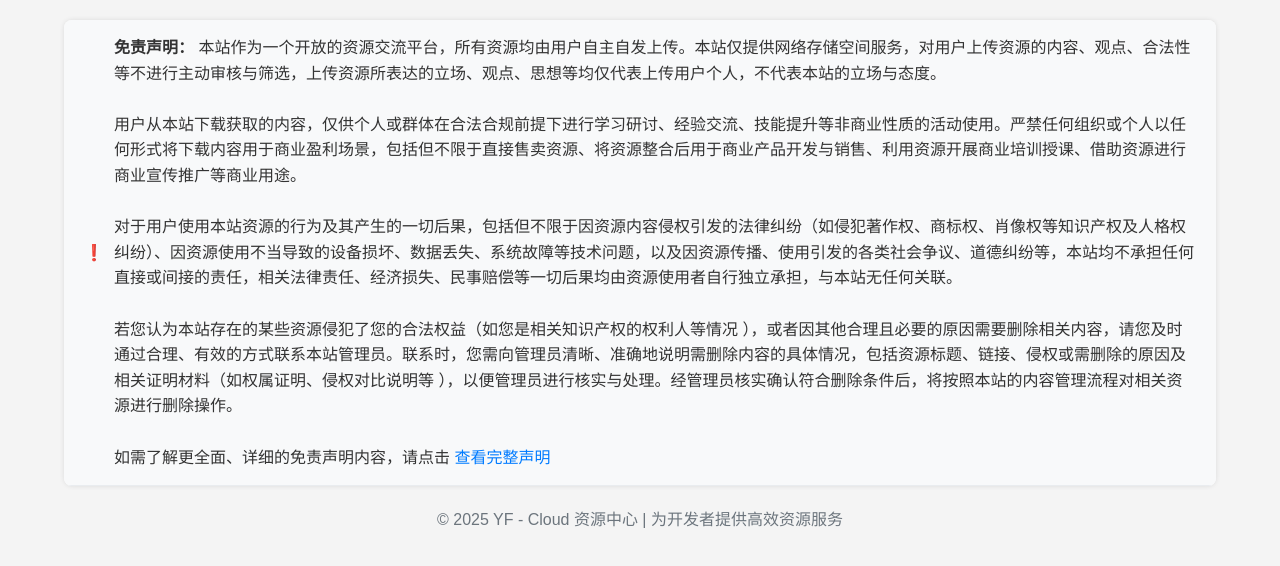
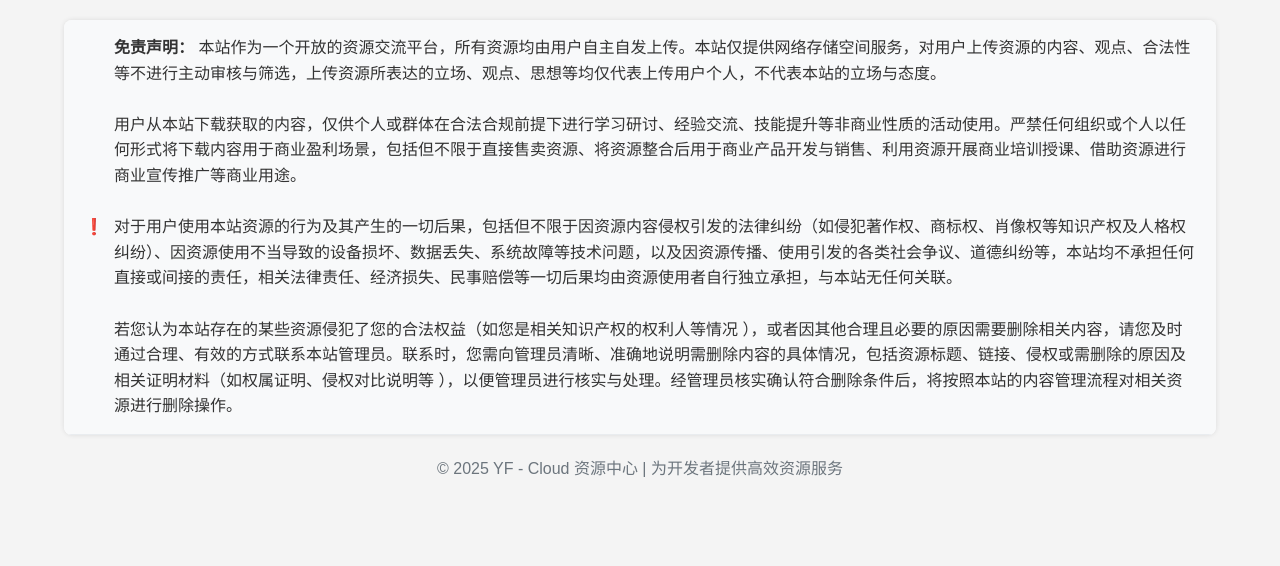
Before and after one commit to zzrcmd/Cloud, a plain HTML site: page disclaimer.html in a window 1280 px wide. Drawn offline with Linux system fonts and the light colour scheme.

Commit message:
Update disclaimer.html

```diff
--- a/disclaimer.html
+++ b/disclaimer.html
@@ -81,8 +81,6 @@
         对于用户使用本站资源的行为及其产生的一切后果，包括但不限于因资源内容侵权引发的法律纠纷（如侵犯著作权、商标权、肖像权等知识产权及人格权纠纷）、因资源使用不当导致的设备损坏、数据丢失、系统故障等技术问题，以及因资源传播、使用引发的各类社会争议、道德纠纷等，本站均不承担任何直接或间接的责任，相关法律责任、经济损失、民事赔偿等一切后果均由资源使用者自行独立承担，与本站无任何关联。
         <br><br>
         若您认为本站存在的某些资源侵犯了您的合法权益（如您是相关知识产权的权利人等情况 ），或者因其他合理且必要的原因需要删除相关内容，请您及时通过合理、有效的方式联系本站管理员。联系时，您需向管理员清晰、准确地说明需删除内容的具体情况，包括资源标题、链接、侵权或需删除的原因及相关证明材料（如权属证明、侵权对比说明等 ），以便管理员进行核实与处理。经管理员核实确认符合删除条件后，将按照本站的内容管理流程对相关资源进行删除操作。
-        <br><br>
-        如需了解更全面、详细的免责声明内容，请点击 <a href="full-disclaimer.html" target="_blank">查看完整声明</a>
       </div>
     </div>
   </div>
```
